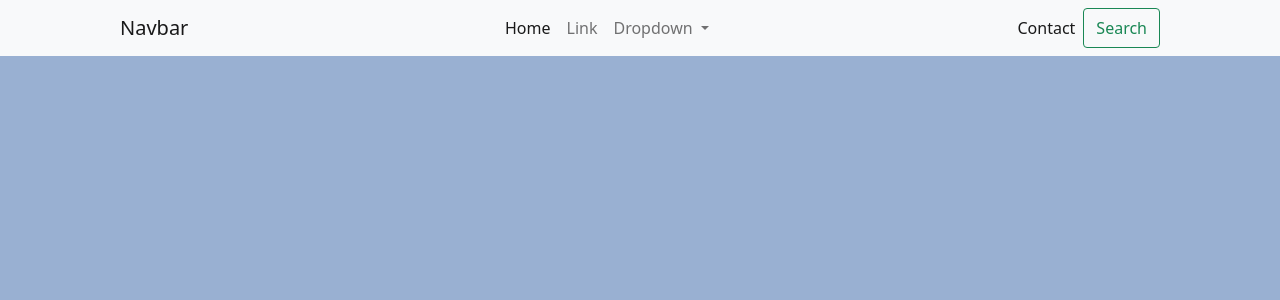
After one commit to adidk/CAPS2022, a PHP site: page / in a window 1280 px wide. The commit adds this page. Shown: the top 300 px of the page. Run offline with PHP 8.4, Linux system fonts and the light colour scheme.

Commit message:
navbar layouting desktop

```diff
--- a/assets/style.css
+++ b/assets/style.css
@@ -1,9 +1,7 @@
 body {
-    background-image: url(Background.jpg);
-    background-size: cover;
-    background-position: center center;
-    background-attachment: fixed;
-    color: #010101;
+    background-color: #99B0D2;
+    backdrop-filter: blur(1rem);
+    /* color: ; */
 }
 
 .card {
@@ -31,3 +29,8 @@ body {
     box-shadow: 0.3rem 0.3rem 0.3rem rgba(0, 0, 0, 0.2);
     text-decoration: solid;
 }
+
+.pd-120 {
+    padding-left: 120px;
+    padding-right: 120px;
+}
--- /dev/null
+++ b/index.php
@@ -0,0 +1,60 @@
+<!DOCTYPE html>
+<html lang="en">
+
+<head>
+    <meta charset="UTF-8">
+    <meta http-equiv="X-UA-Compatible" content="IE=edge">
+    <meta name="viewport" content="width=device-width, initial-scale=1.0">
+    <title>CAPS</title>
+
+    <!-- bootstrap  -->
+    <link rel="stylesheet" href="assets/bootstrap/css/bootstrap.css">
+
+    <!-- custom css -->
+    <link rel="stylesheet" href="assets/style.css">
+</head>
+
+<body>
+    <nav class="navbar  navbar-expand-lg navbar-light bg-light">
+        <div class="container-fluid pd-120">
+            <a class="navbar-brand" href="#">Navbar</a>
+            <button class="navbar-toggler" type="button" data-bs-toggle="collapse" data-bs-target="#navbarSupportedContent" aria-controls="navbarSupportedContent" aria-expanded="false" aria-label="Toggle navigation">
+                <span class="navbar-toggler-icon"></span>
+            </button>
+            <div class="collapse navbar-collapse d-flex justify-content-center" id="navbarSupportedContent">
+                <ul class="navbar-nav">
+                    <li class="nav-item">
+                        <a class="nav-link active" aria-current="page" href="#">Home</a>
+                    </li>
+                    <li class="nav-item">
+                        <a class="nav-link" href="#">Link</a>
+                    </li>
+                    <li class="nav-item dropdown">
+                        <a class="nav-link dropdown-toggle" href="#" id="navbarDropdown" role="button" data-bs-toggle="dropdown" aria-expanded="false">
+                            Dropdown
+                        </a>
+                        <ul class="dropdown-menu" aria-labelledby="navbarDropdown">
+                            <li><a class="dropdown-item" href="#">Action</a></li>
+                            <li><a class="dropdown-item" href="#">Another action</a></li>
+                            <li>
+                                <hr class="dropdown-divider">
+                            </li>
+                            <li><a class="dropdown-item" href="#">Something else here</a></li>
+                        </ul>
+                    </li>
+                </ul>
+            </div>
+            <ul class="navbar-nav d-flex justify-content-end">
+                <li class="nav-item">
+                    <a class="nav-link active" aria-current="page" href="#">Contact</a>
+                </li>
+                <button class="btn btn-outline-success" type="submit">Search</button>
+            </ul>
+        </div>
+    </nav>
+
+    <!-- bootstrap js -->
+    <script src="assets/bootstrap/js/bootstrap.js"></script>
+</body>
+
+</html>
```
